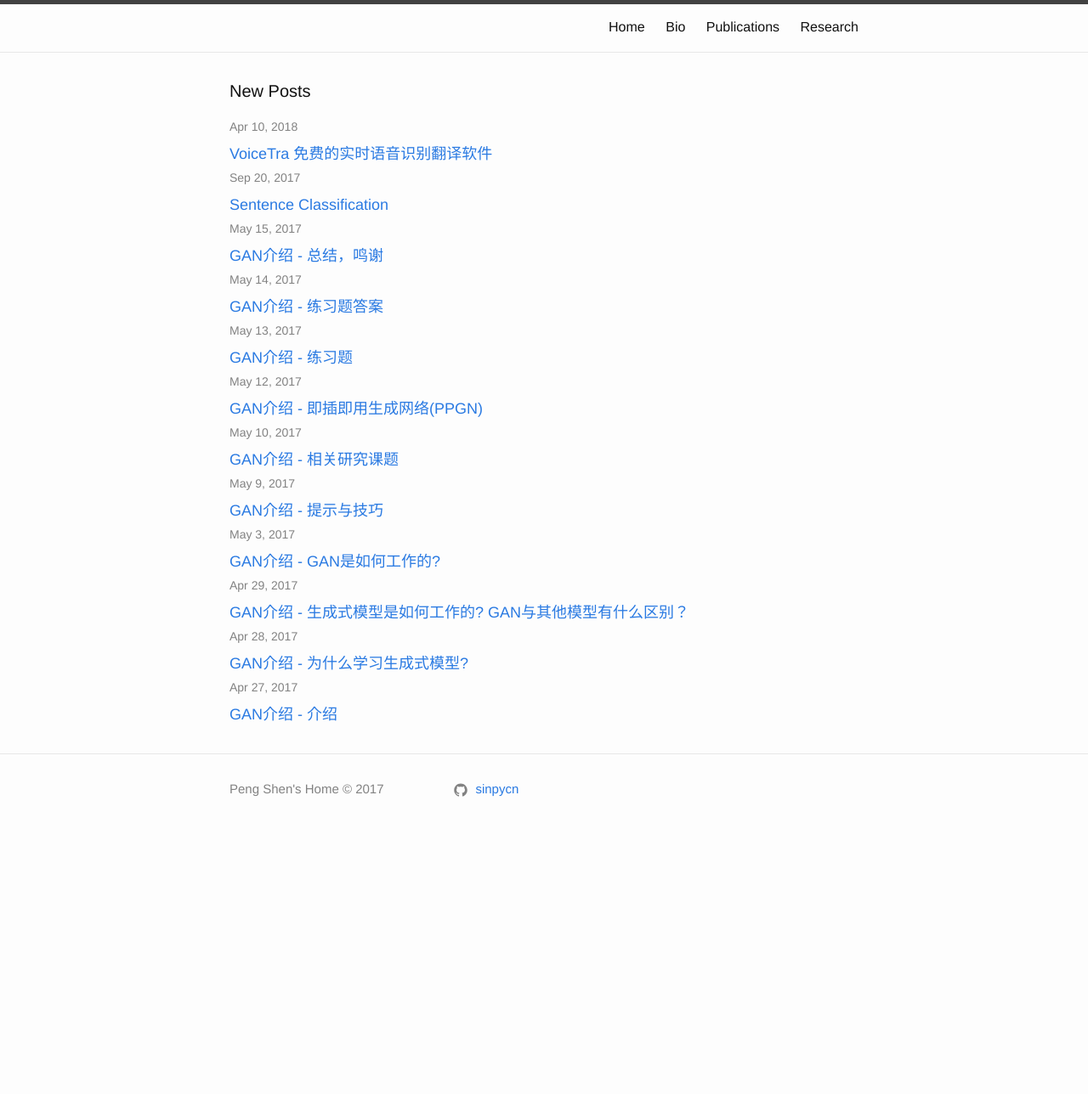
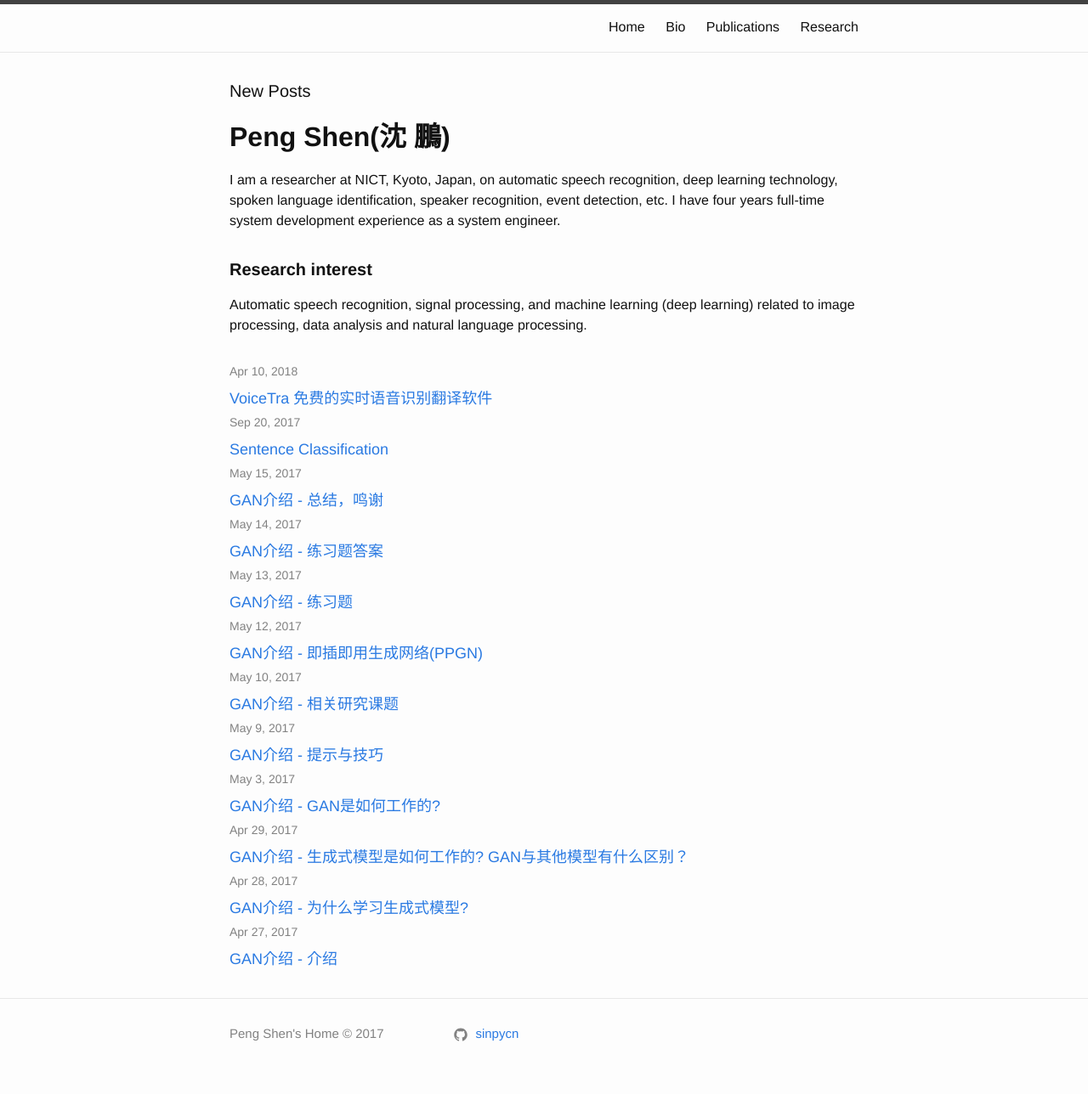
Before and after one commit to sinpycn/sinpycn.github.io, a Jekyll site: the page built from index.md, in a window 1280 px wide. Shown: the whole page at 85% size. Built offline with Jekyll 4.4.1, drawn with Linux system fonts in a browser that asks for light colours; before the commit the page ends 1000 px from its top, so only the background shows below that.

Commit message:
Update index.md

```diff
--- a/index.md
+++ b/index.md
@@ -1,8 +1,22 @@
 ---
-#
-# You don't need to edit this file, it's empty on purpose.
-# Edit minima's home layout instead if you wanna make some changes
-# See: https://jekyllrb.com/docs/themes/#overriding-theme-defaults
-#
 layout: home
+title: Peng Shen
+permalink: /
 ---
+<div class="home">
+  <h1 class="page-title"><b>Peng Shen(沈 鵬)</b></h1>
+  <ul class="post-list">
+    <li>
+      I am a researcher at NICT, Kyoto, Japan, on automatic speech recognition, deep learning technology, spoken language identification, speaker recognition, event detection, etc.
+      I have four years full-time system development experience as a system engineer.
+    </li>
+  </ul>
+
+  <h1 class="page-heading"><b>Research interest</b></h1>
+  <ul class="post-list">
+    <li>
+      Automatic speech recognition, signal processing, and machine learning (deep learning) related to image processing, data analysis and natural language processing.
+    </li>
+  </ul>
+
+</div>
```
